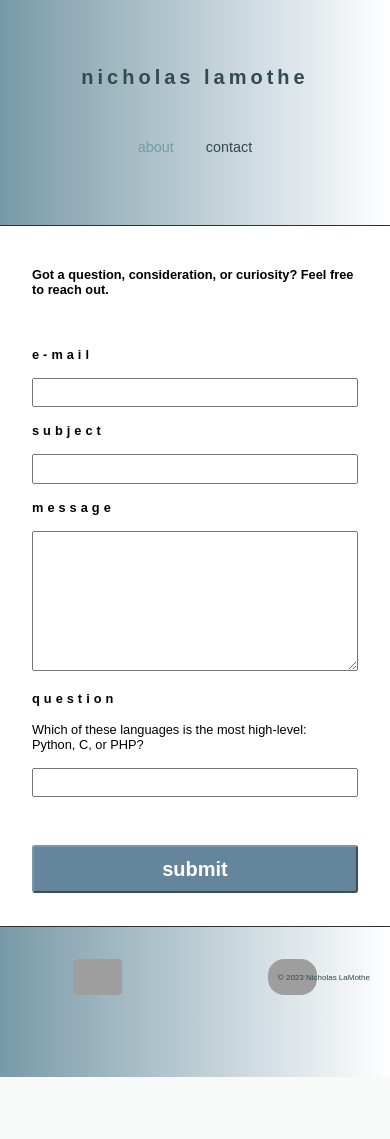
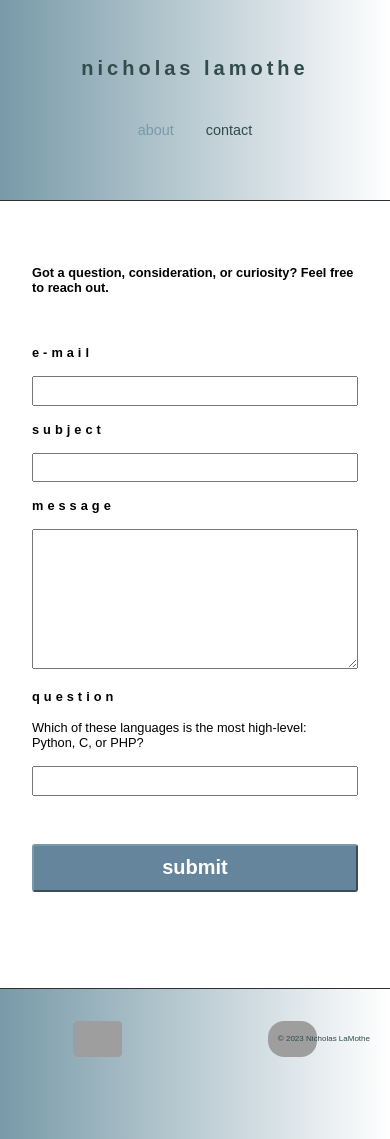
Before and after one commit to nlamo/personal-website, a PHP site: page /contact in a window 390 px wide. Before the commit the page ends 1077 px from the top, so only its background shows below. Run offline with PHP 8.4, Linux system fonts and the light colour scheme; some web fonts are replaced; grey boxes are pictures that could not be loaded.

Commit message:
sass changes

```diff
--- a/css-scss/base/media-queries.scss
+++ b/css-scss/base/media-queries.scss
@@ -63,8 +63,10 @@
 
 @media screen and (min-width: 500px) and (max-width: 799px) {
    .navigation {
+      justify-content: space-evenly;
       flex-direction: column;
-      margin: 40px 40px 15px 40px;
+      height: 150px;
+      margin: 30px 0px 20px 0px;
    }
 
    .job-title {
@@ -141,10 +143,6 @@
       height: 1000px;
    }
 
-   .smartphone-contact-section {
-      height: 700px;
-   }
-
    .bottom-drawing {
       display: none;
    }
@@ -164,7 +162,7 @@
    .navigation {
       justify-content: space-evenly;
       flex-direction: column;
-      height: 175px;
+      height: 150px;
       margin: 30px 0px 20px 0px;
    }
 
@@ -214,7 +212,7 @@
       display: flex;
       flex-direction: column;
       justify-content: center;
-      margin: 2.5rem 2rem 5rem 2rem;
+      margin: 0rem 2rem 5rem 2rem;
 
       p {
          font-size: 0.8rem;
--- a/css/styles.css
+++ b/css/styles.css
@@ -542,8 +542,10 @@ section {
 /*********************************************************/
 @media screen and (min-width: 500px) and (max-width: 799px) {
   .navigation {
+    justify-content: space-evenly;
     flex-direction: column;
-    margin: 40px 40px 15px 40px;
+    height: 150px;
+    margin: 30px 0px 20px 0px;
   }
   .job-title {
     display: none;
@@ -604,9 +606,6 @@ section {
   .smartphone-about-section {
     height: 1000px;
   }
-  .smartphone-contact-section {
-    height: 700px;
-  }
   .bottom-drawing {
     display: none;
   }
@@ -622,7 +621,7 @@ section {
   .navigation {
     justify-content: space-evenly;
     flex-direction: column;
-    height: 175px;
+    height: 150px;
     margin: 30px 0px 20px 0px;
   }
   .nav-list ul {
@@ -663,7 +662,7 @@ section {
     display: flex;
     flex-direction: column;
     justify-content: center;
-    margin: 2.5rem 2rem 5rem 2rem;
+    margin: 0rem 2rem 5rem 2rem;
   }
   .form-container p {
     font-size: 0.8rem;
```
Also changed, not shown: 1 other file.
